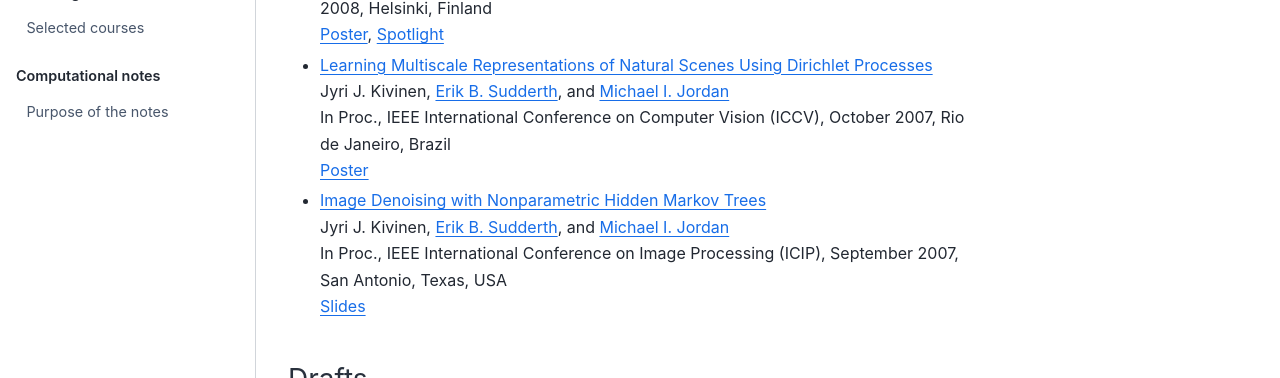
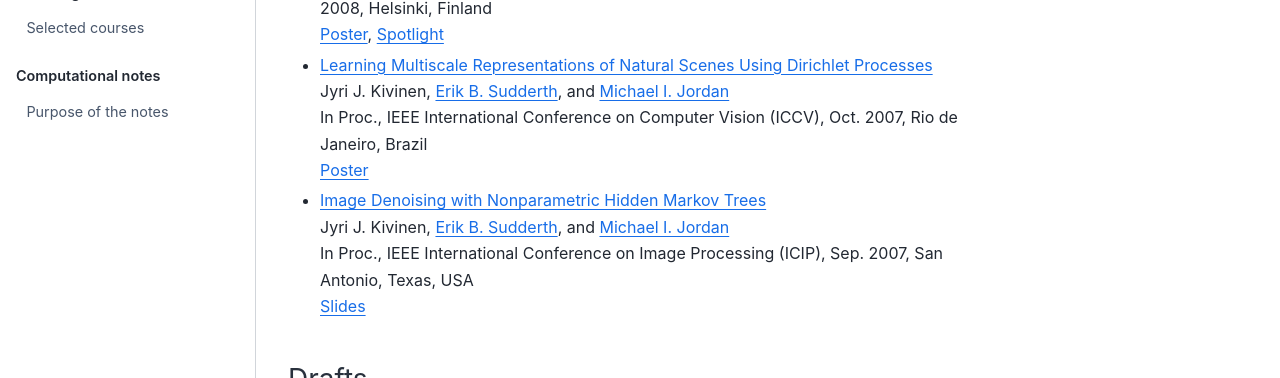
Before and after one commit to jyrikivinen/home, a Jupyter Book: the page built from research/projects.md, in a window 1280 px wide and 1036 px high. Shown: the part 413-791 px from the top of the window. Built offline with Jupyter Book 1.0.4 settings and Sphinx 7.4.7 and the Sphinx Book theme 1.1.4, drawn with Linux system fonts in a browser that asks for light colours; pages that are not in the unit, such as notebooks, are missing from menus.

Commit message:
polishing

```diff
--- a/research/projects.md
+++ b/research/projects.md
@@ -12,14 +12,14 @@ In Nonparametric Bayes Workshop (<a href="http://npbayes.wikidot.com/">NPBayes 2
 
 * <a href="http://ieeexplore.ieee.org/document/4408870/">Learning Multiscale Representations of Natural Scenes Using Dirichlet Processes</a><br>
 Jyri J. Kivinen, <a href="http://www.ics.uci.edu/~sudderth/">Erik B. Sudderth</font></a>, and <a href="http://www.cs.berkeley.edu/~jordan/">Michael I. Jordan</a><br>
-In Proc., IEEE International Conference on Computer Vision (ICCV), October 2007, Rio de Janeiro, Brazil <br>
+In Proc., IEEE International Conference on Computer Vision (ICCV), Oct. 2007, Rio de Janeiro, Brazil <br>
 <a href="documents/kivinen+sudderth+jordan_iccv07_poster.pdf">Poster</a>
 
 
 * <a href="http://ieeexplore.ieee.org/document/4379261/">Image Denoising with Nonparametric Hidden Markov Trees</a><br>
 Jyri J. Kivinen, <a href="http://www.ics.uci.edu/~sudderth/">Erik B. Sudderth</font></a>, and <a href="http://www.cs.berkeley.edu/~jordan/">Michael I.
 Jordan</a><br>
-In Proc., IEEE International Conference on Image Processing (ICIP), September 2007, San Antonio, Texas, USA<br>
+In Proc., IEEE International Conference on Image Processing (ICIP), Sep. 2007, San Antonio, Texas, USA<br>
 <a href="documents/kivinen+sudderth+jordan_icip07_slides.pdf">Slides</a>
 
 ### Drafts
```
